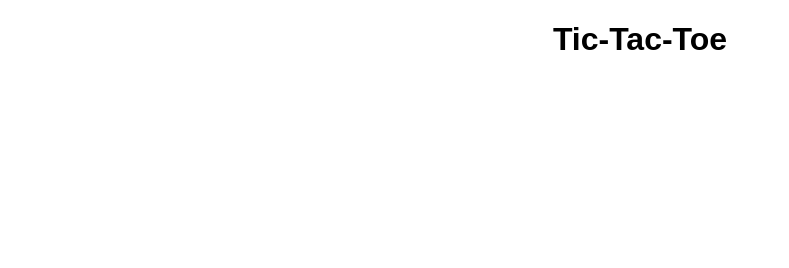
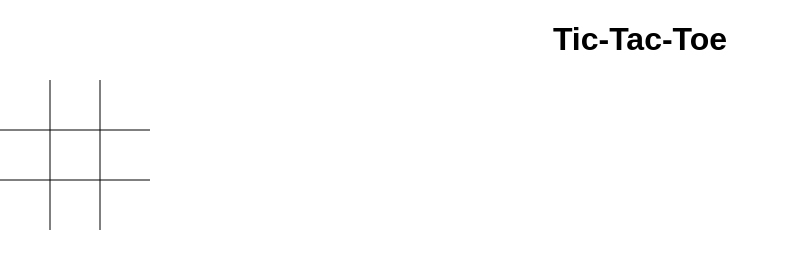
Before and after one commit to andrewholsted/tic-tac-toe, a plain HTML site: page index.html in a window 1280 px wide. Shown: the whole page, without its empty margins (0-789 px from the left). Drawn offline with nearby package versions, Linux system fonts and the light colour scheme.

Commit message:
Add some basic structure

```diff
--- a/css/all.css
+++ b/css/all.css
@@ -3,3 +3,7 @@
 h1 {
   text-align:center;
 }
+
+#board{
+
+}
--- a/index.html
+++ b/index.html
@@ -8,7 +8,7 @@
 
     <title>Tic-Tac-Toe</title>
     <script src="//ajax.googleapis.com/ajax/libs/jquery/1.10.2/jquery.min.js"></script>
-    <meta name="viewport" content="width=device-width; initial-scale=1.0;maximum-scale=1"/>
+    <meta name="viewport" content="width=device-width,initial-scale=1.0,maximum-scale=1"/>
     <link href="css/all.css" media="screen" rel="stylesheet" type="text/css" />
     <link href="css/normalize.css" media="screen" rel="stylesheet" type="text/css" />
     <link rel="icon" href="/img/favicon.png" type="image/png" />
@@ -16,6 +16,9 @@
   </head>
   <body>
     <h1> Tic-Tac-Toe </h1>
+    <canvas id = "board" width = 150 height = 150>
+
+    </canvas>
   <script>
       var _gaq=[['_setAccount','UA-34699920-1'],['_trackPageview']];
       (function(d,t){var g=d.createElement(t),s=d.getElementsByTagName(t)[0];
--- a/js/index.js
+++ b/js/index.js
@@ -0,0 +1,167 @@
+$(document).ready(function(){
+
+  function Game(options){
+    var defaultOptions = {
+      size: 3
+    };
+
+    if (typeof options == 'object') {
+      var options = $.extend(defaultOptions, options);
+    }
+    else {
+      var options = defaultOptions;
+    }
+
+    var player1 = new Player('Human');
+    var player2 = new Player('AI');
+    var board = new Board();
+    var turns = 0;
+
+    this.setup = function(){
+      board.draw(options.size);
+      board.listen();
+    };
+
+    this.end = function(){
+
+    };
+
+    this.win = function(){
+
+    };
+
+    this.is_over = function(){
+
+    };
+
+    this.reset = function(){
+
+    };
+
+    this.step = function(square){
+      if (turns % 2 == 0){
+        player1.move(square, function(){
+          if (player2.type == "AI"){
+            turns++;
+            game.step();
+          }
+          else {
+            turns++;
+          }
+        });
+      }
+      else {
+        player2.move(square);
+        turns++;
+      }
+    }
+
+  }
+
+  function Board(){
+    var squares = [];
+    var that = this;
+    var canvas = $('#board');
+    this.draw = function(size){
+
+      var width = canvas.width();
+      var context = canvas[0].getContext('2d');
+      context.beginPath();
+      //draw vertical lines
+      context.moveTo(50,0);
+      context.lineTo(50,150);
+      context.moveTo(100,0);
+      context.lineTo(100,150);
+
+      //draw horizontal lines
+      context.moveTo(0,50);
+      context.lineTo(150,50);
+      context.moveTo(0,100);
+      context.lineTo(150,100);
+      context.stroke();
+
+      var size = size -1;
+      var id = 0;
+      var width = canvas.width()/3;
+      var height = canvas.height()/3;
+
+      for(i=0;i<=size;i++){
+        for(j=0;j<=size;j++){
+          squares.push(new Square(id++,width*j, height*i));
+        }
+      }
+    }
+
+    this.listen = function(callback){
+      canvas.on('click', function(event){
+        var offset = $(this).offset();
+        x = event.pageX - offset.left;
+        y = event.pageY - offset.top;
+        $.each(squares, function(){
+          var id = this.check_position(x,y);
+          if(id >= 0){
+            if(squares[id].is_empty){
+              game.step();
+            }
+          }
+        });
+      });
+    };
+
+    var clear = function(){
+
+    }
+
+  };
+
+  function Square(id,offsetX, offsetY) {
+      var id = id;
+      var value = null;
+      var empty = true;
+      var xMin = offsetX;
+      var yMin = offsetY;
+
+      this.draw = function(canvas, shape){
+        if (shape == 'X') {
+
+        }
+        else if (shape == 'O'){
+
+        }
+      }
+
+      this.check_position = function(x,y){
+        var xMax = offsetX + 50;
+        var yMax = offsetY + 50;
+        if ((x >= xMin && x <= xMax) && (y >= yMin && y <= yMax)){
+          return id;
+        }
+      }
+
+      this.is_empty = function(){
+        if (empty == true) {
+          return true;
+        }
+        else {
+          return false;
+        }
+      }
+
+  }
+
+  function Player(type){
+   this.type = type;
+    this.move = function(square, callback){
+      if(type == 'Human') {
+        alert("human moved!");
+        callback();
+      }
+      else if(type == 'AI'){
+        alert('AI moved!');
+      }
+    }
+  }
+
+  var game = new Game();
+  game.setup();
+});
```
